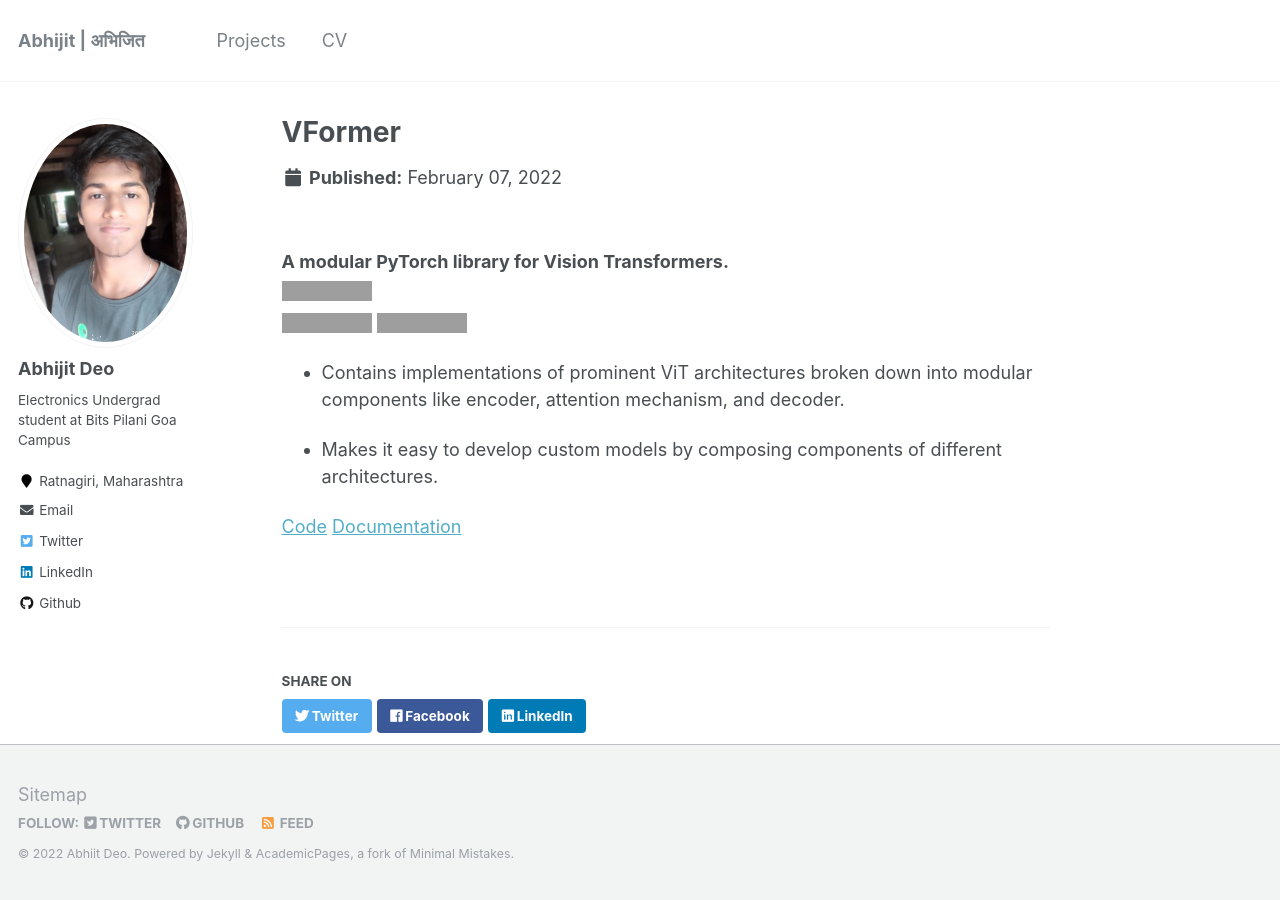
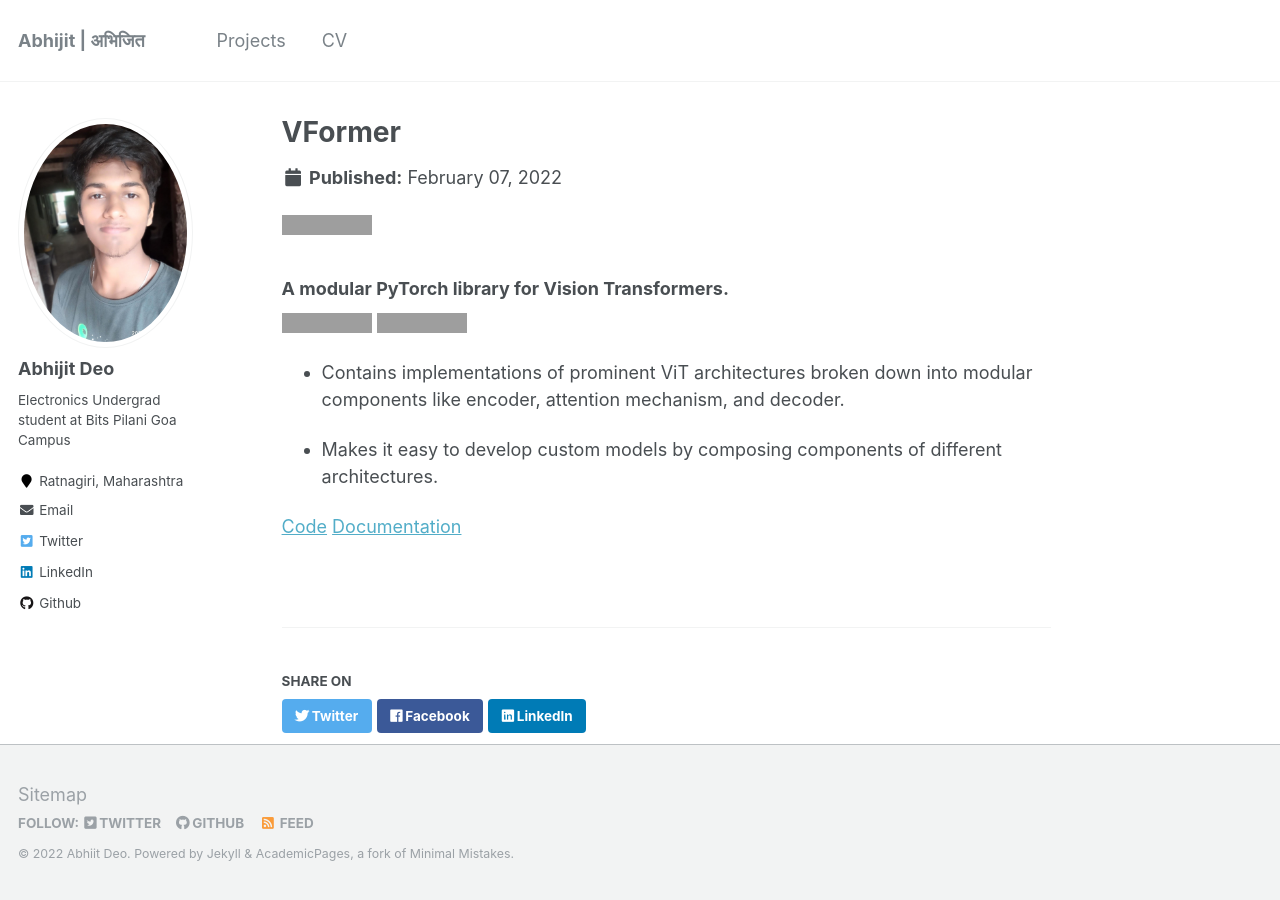
Before and after one commit to abhi-glitchhg/abhi-glitchhg.github.io, a Jekyll site: the page built from _projects/vformer.md, in a window 1280 px wide. Built offline with Jekyll 4.4.1, drawn with Linux system fonts in a browser that asks for light colours; grey boxes are pictures that could not be loaded.

Commit message:
shifted startcount to projects page

```diff
--- a/_projects/vformer.md
+++ b/_projects/vformer.md
@@ -7,9 +7,10 @@ date: 2022-02-07
 
 ---
 
+<iframe src="https://ghbtns.com/github-btn.html?user=sforaidl&repo=vformer&type=star&count=true" frameborder="0" scrolling="0" width="150" height="20" title="GitHub"></iframe>
 ### A modular PyTorch library for Vision Transformers.
 
-<iframe src="https://ghbtns.com/github-btn.html?user=sforaidl&repo=vformer&type=star&count=true" frameborder="0" scrolling="0" width="150" height="20" title="GitHub"></iframe> [![Downloads](https://pepy.tech/badge/vformer)](https://pepy.tech/project/vformer)
+[![Downloads](https://pepy.tech/badge/vformer)](https://pepy.tech/project/vformer)
 [![Documentation](https://readthedocs.org/projects/vformer/badge/?version=latest)](https://vformer.readthedocs.io/en/latest/?badge=latest)
 
 
```
